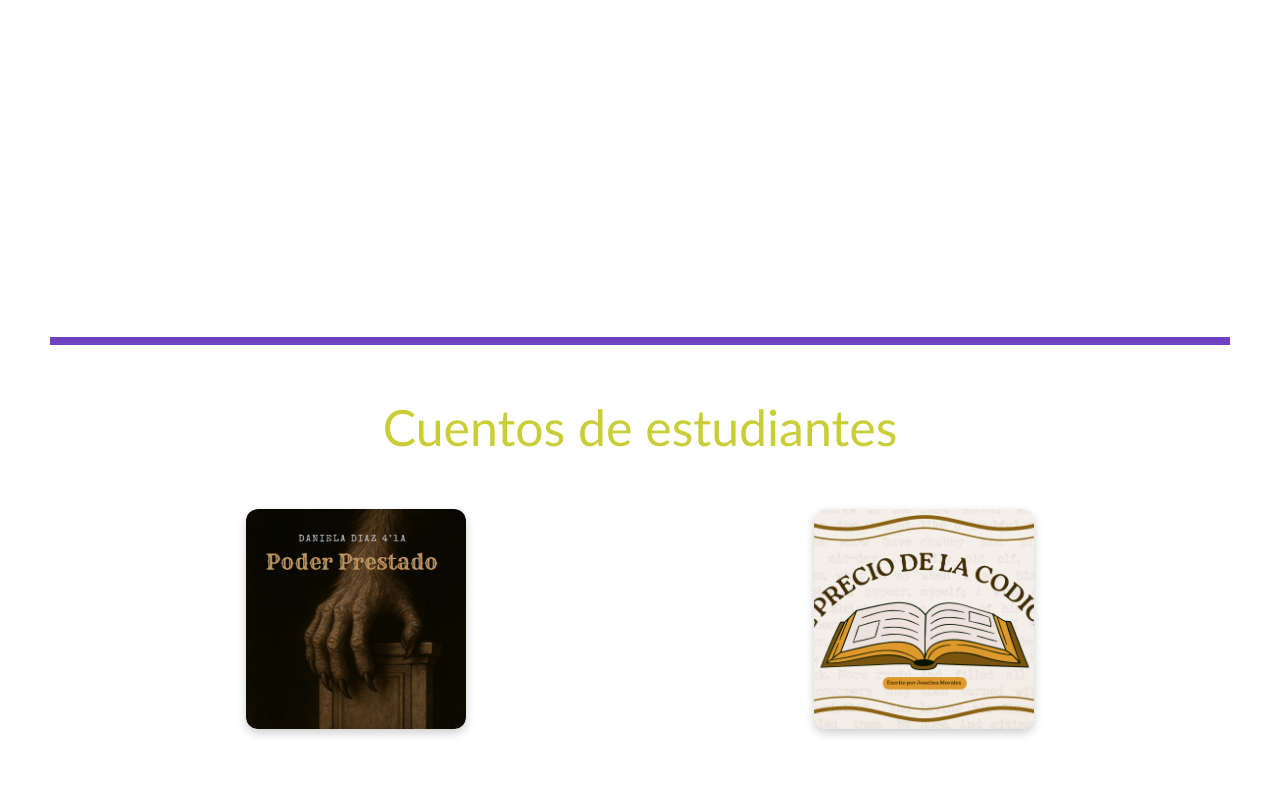
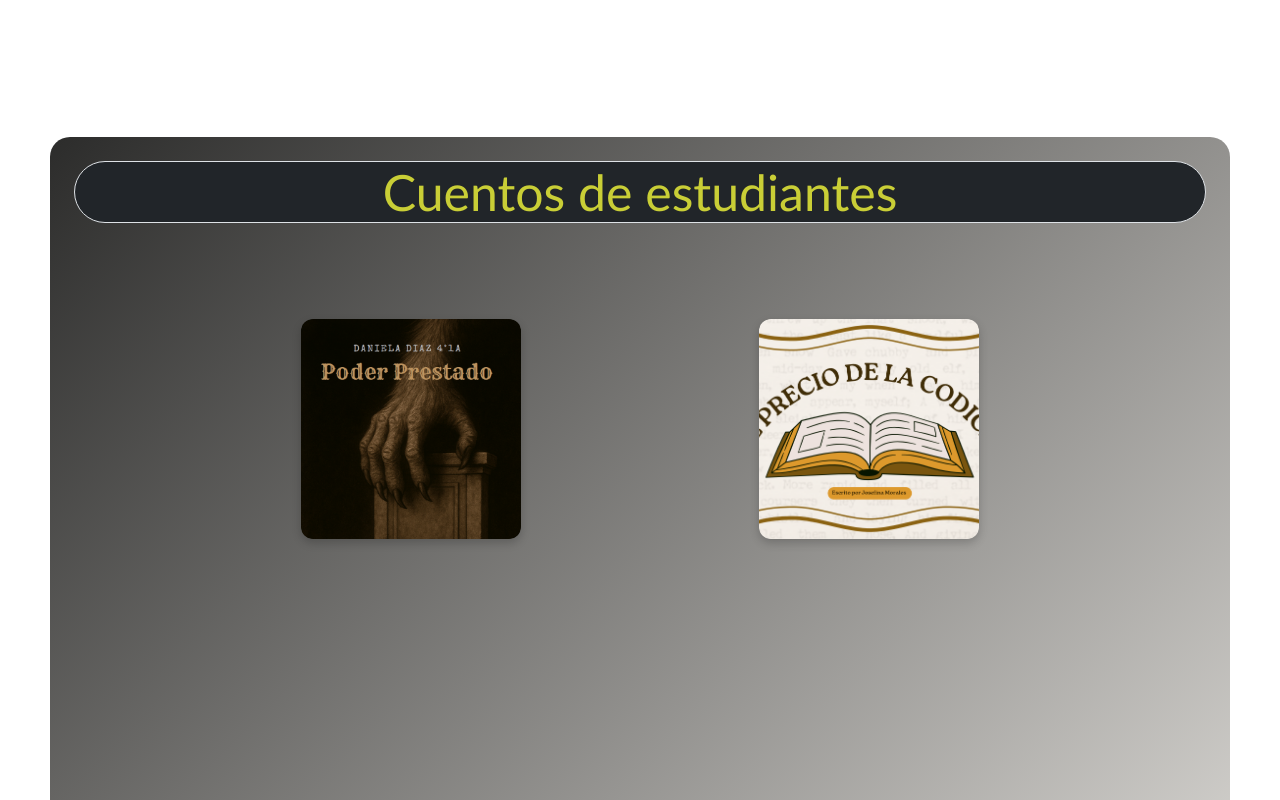
Before and after one commit to Alfontino/LiceoN2Durazno, a plain HTML site: page pages/literatura.html in a window 1280 px wide. Shown: the part 820-1620 px from the top of the page. Drawn offline with nearby package versions, Linux system fonts and the light colour scheme.

Commit message:
Mejora visual

```diff
--- a/assets/css/estilos.css
+++ b/assets/css/estilos.css
@@ -150,6 +150,11 @@ section div {
   padding: 20px;
 }
 
+.seccion-2 {
+  background: linear-gradient(135deg, #2c2c2b, #d8d6d2);
+  border-radius: 20px;
+}
+
 .separador {
     border-top: 8px solid #6f42c1;
     margin: 20px 0;
@@ -259,26 +264,31 @@ section div {
 /* 🔹 Contenedor principal */
 .galeria-cuentos {
   text-align: center;
-  padding: 2rem;
+  padding: 1.5rem;
+  overflow-x: hidden; /* evita desbordes horizontales */
 }
 
 .galeria-cuentos h2 {
-  margin-bottom: 2rem;
+  margin-bottom: 1.5rem;
 }
 
-/* 🔹 Grilla flexible */
+/*  Grid flexible y centrado */
 .contenedor-cuentos {
   display: grid;
-  grid-template-columns: repeat(auto-fit, minmax(220px, 1fr));
-  gap: 20px;
+  grid-template-columns: repeat(auto-fit, minmax(160px, 1fr));
+  gap: 16px;
   justify-items: center;
+  width: 100%;
+  max-width: 900px;
+  margin: 0 auto;
 }
 
-/* 🔹 Cada cuadro */
+/*  Cuadros cuadrados y responsivos */
 .cuadro {
   position: relative;
-  width: 220px;
-  aspect-ratio: 1 / 1; /* cuadrado perfecto */
+  width: 100%;
+  aspect-ratio: 1 / 1; /* cuadrado */
+  max-width: 220px;
   border-radius: 12px;
   overflow: hidden;
   box-shadow: 0 4px 10px rgba(0, 0, 0, 0.2);
@@ -290,14 +300,15 @@ section div {
   box-shadow: 0 6px 16px rgba(0, 0, 0, 0.25);
 }
 
-/* 🔹 Imagen */
+/*  Imagen ajustada */
 .cuadro img {
   width: 100%;
   height: 100%;
   object-fit: cover;
+  display: block;
 }
 
-/* 🔹 Overlay (oculto por defecto) */
+/*  Overlay */
 .overlay {
   position: absolute;
   inset: 0;
@@ -314,11 +325,11 @@ section div {
   opacity: 1;
 }
 
-/* 🔹 Texto y botón */
+/*  Texto y botón */
 .overlay h3 {
   color: #fff;
   margin-bottom: 10px;
-  font-size: 1.1rem;
+  font-size: 1rem;
 }
 
 .overlay a {
@@ -327,9 +338,26 @@ section div {
   text-decoration: none;
   padding: 6px 14px;
   border-radius: 6px;
-  transition: background-color 0.2s ease;
+  font-size: 0.9rem;
 }
 
 .overlay a:hover {
   background-color: #005fa3;
 }
+
+/*  Ajustes extra para pantallas pequeñas */
+@media (max-width: 500px) {
+  .contenedor-cuentos {
+    grid-template-columns: repeat(auto-fit, minmax(140px, 1fr));
+    gap: 12px;
+  }
+
+  .overlay h3 {
+    font-size: 0.9rem;
+  }
+
+  .overlay a {
+    font-size: 0.8rem;
+    padding: 5px 10px;
+  }
+}
--- a/pages/literatura.html
+++ b/pages/literatura.html
@@ -46,20 +46,20 @@
             </p>
             <div class="mt-5 "><img src="../assets/img/MingcutePencil3Fill.svg" alt="icono-lapiz"></div>
         </section>
-        <div class="separador"></div>
 
 
 
 
 
 
-        <section class="galeria-cuentos">
-            <h2>Cuentos de estudiantes</h2>
 
-            <div class="contenedor-cuentos">
+        <section class="galeria-cuentos seccion-2">
+            <h2 class="bg-dark border rounded-pill -p3">Cuentos de estudiantes</h2>
+
+            <div class="contenedor-cuentos mt-5">
 
                 <!-- Cuento 1 -->
-                <div class="cuadro">
+                <div class="cuadro mt-5">
                     <img src="../assets/img/portada-daniela.png" alt="Portada cuento de Daniela Díaz">
                     <div class="overlay">
                         <h3>Daniela Díaz</h3>
@@ -69,7 +69,7 @@
                 </div>
 
                 <!-- Cuento 2 -->
-                <div class="cuadro">
+                <div class="cuadro mt-5">
                     <img src="../assets/img/portada-josefina.png" alt="Portada cuento de Josefina Morales">
                     <div class="overlay">
                         <h3>Josefina Morales</h3>
```
